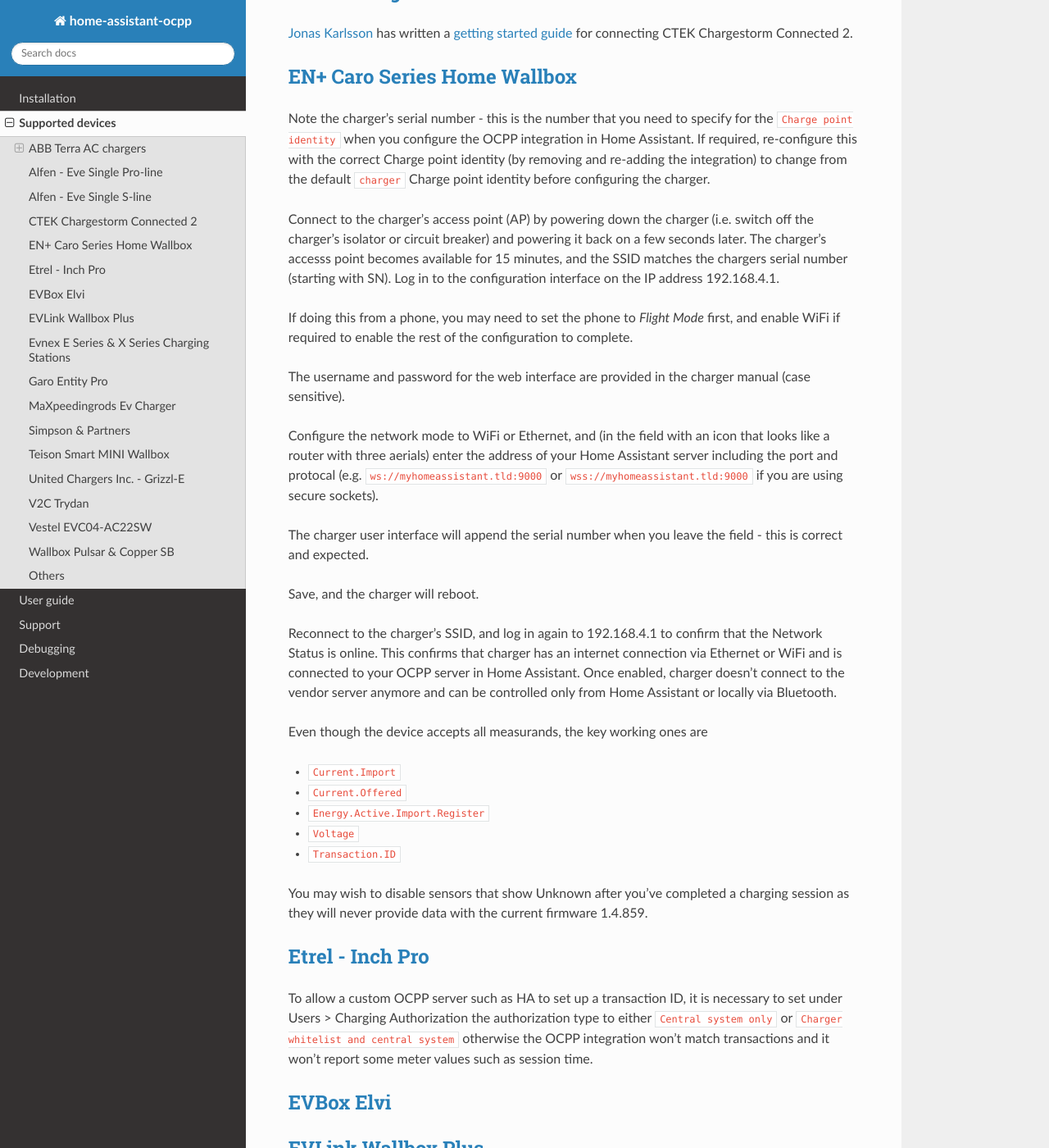
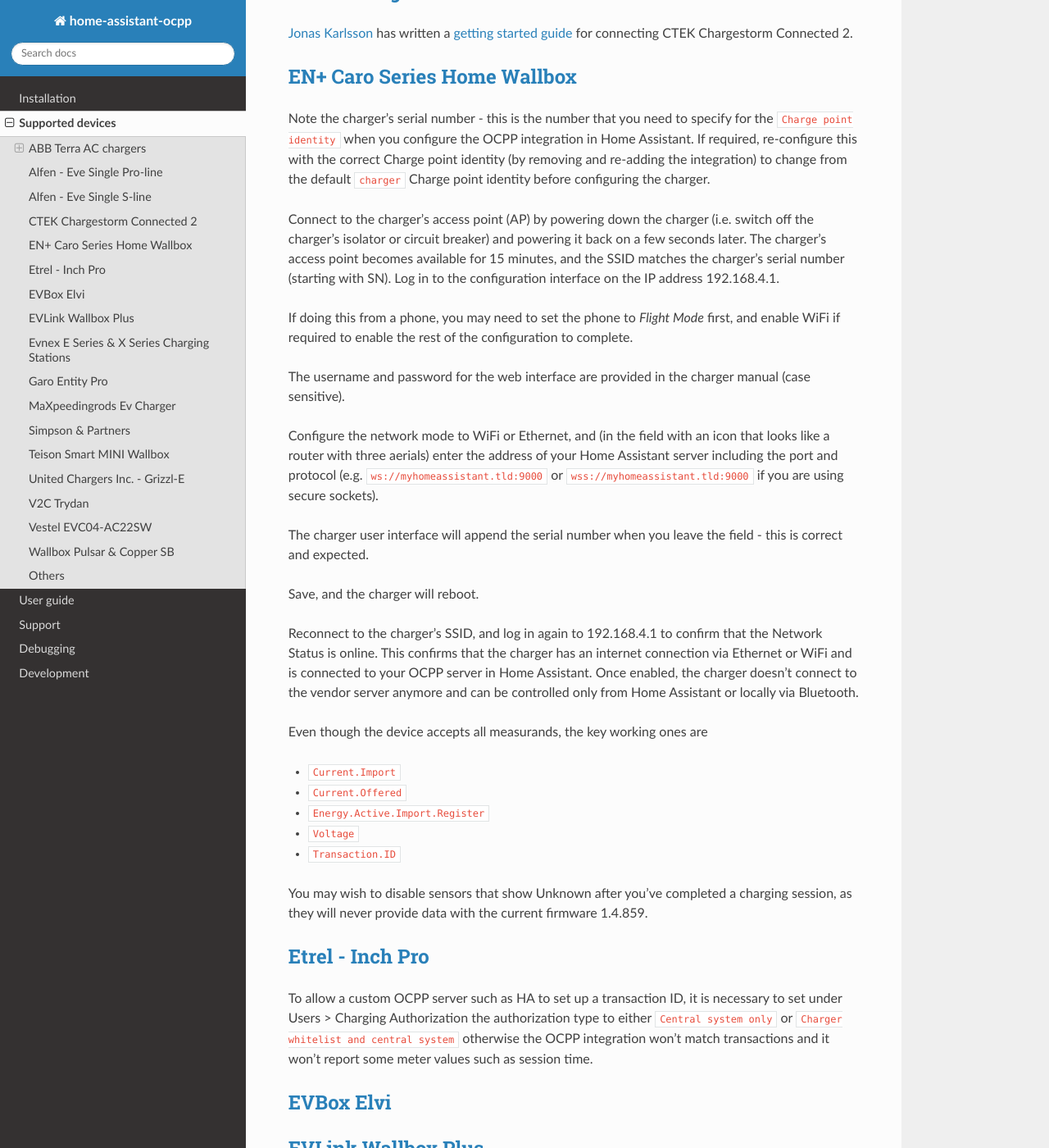
Before and after one commit to lbbrhzn/ocpp, a Sphinx documentation site: the page built from docs/supported-devices.md, in a window 1280 px wide and 1400 px high, scrolled down 1572 px. Shown: the whole window at 82% size. Built offline with Sphinx 7.4.7 and the Read the Docs theme 3.1.0, drawn with Linux system fonts in a browser that asks for light colours.

Commit message:
Update supported-devices.md
coderabbitai suggested changes.

```diff
--- a/docs/supported-devices.md
+++ b/docs/supported-devices.md
@@ -56,19 +56,19 @@
 ## [EN+ Caro Series Home Wallbox](https://www.en-plustech.com/product/caro-series-wallbox/)
 Note the charger's serial number - this is the number that you need to specify for the `Charge point identity` when you configure the OCPP integration in Home Assistant.  If required, re-configure this with the correct Charge point identity (by removing and re-adding the integration) to change from the default `charger` Charge point identity before configuring the charger.
 
-Connect to the charger's access point (AP) by powering down the charger (i.e. switch off the charger's isolator or circuit breaker) and powering it back on a few seconds later.  The charger's accesss point becomes available for 15 minutes, and the SSID matches the chargers serial number (starting with SN).  Log in to the configuration interface on the IP address 192.168.4.1.
+Connect to the charger's access point (AP) by powering down the charger (i.e. switch off the charger's isolator or circuit breaker) and powering it back on a few seconds later.  The charger's access point becomes available for 15 minutes, and the SSID matches the charger's serial number (starting with SN).  Log in to the configuration interface on the IP address 192.168.4.1.
 
 If doing this from a phone, you may need to set the phone to _Flight Mode_ first, and enable WiFi if required to enable the rest of the configuration to complete.
 
 The username and password for the web interface are provided in the charger manual (case sensitive).
 
-Configure the network mode to WiFi or Ethernet, and (in the field with an icon that looks like a router with three aerials) enter the address of your Home Assistant server including the port and protocal (e.g. `ws://myhomeassistant.tld:9000` or `wss://myhomeassistant.tld:9000` if you are using secure sockets).
+Configure the network mode to WiFi or Ethernet, and (in the field with an icon that looks like a router with three aerials) enter the address of your Home Assistant server including the port and protocol (e.g. `ws://myhomeassistant.tld:9000` or `wss://myhomeassistant.tld:9000` if you are using secure sockets).
 
 The charger user interface will append the serial number when you leave the field - this is correct and expected.
 
 Save, and the charger will reboot.
 
-Reconnect to the charger's SSID, and log in again to 192.168.4.1 to confirm that the Network Status is online.  This confirms that charger has an internet connection via Ethernet or WiFi and is connected to your OCPP server in Home Assistant.  Once enabled, charger doesn't connect to the vendor server anymore and can be controlled only from Home Assistant or locally via Bluetooth.
+Reconnect to the charger's SSID, and log in again to 192.168.4.1 to confirm that the Network Status is online.  This confirms that the charger has an internet connection via Ethernet or WiFi and is connected to your OCPP server in Home Assistant.  Once enabled, the charger doesn't connect to the vendor server anymore and can be controlled only from Home Assistant or locally via Bluetooth.
 
 Even though the device accepts all measurands, the key working ones are
    - `Current.Import`
@@ -77,7 +77,7 @@
    - `Voltage`
    - `Transaction.ID`
 
-You may wish to disable sensors that show Unknown after you've completed a charging session as they will never provide data with the current firmware 1.4.859.
+You may wish to disable sensors that show Unknown after you've completed a charging session, as they will never provide data with the current firmware 1.4.859.
 
 ## [Etrel - Inch Pro](https://etrel.com/charging-solutions/inch-pro/)
 To allow a custom OCPP server such as HA to set up a transaction ID, it is necessary to set under Users > Charging Authorization the
```
